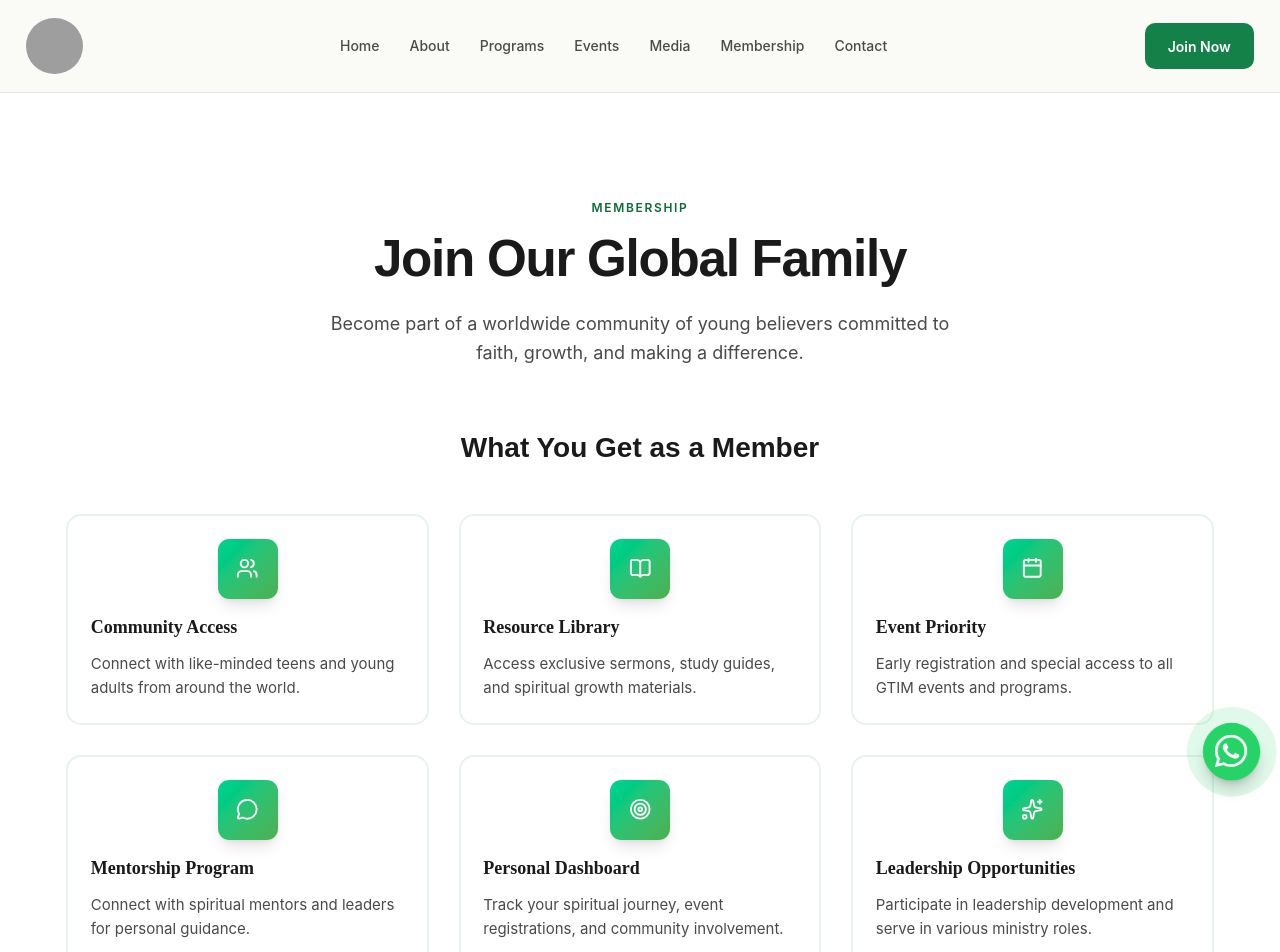
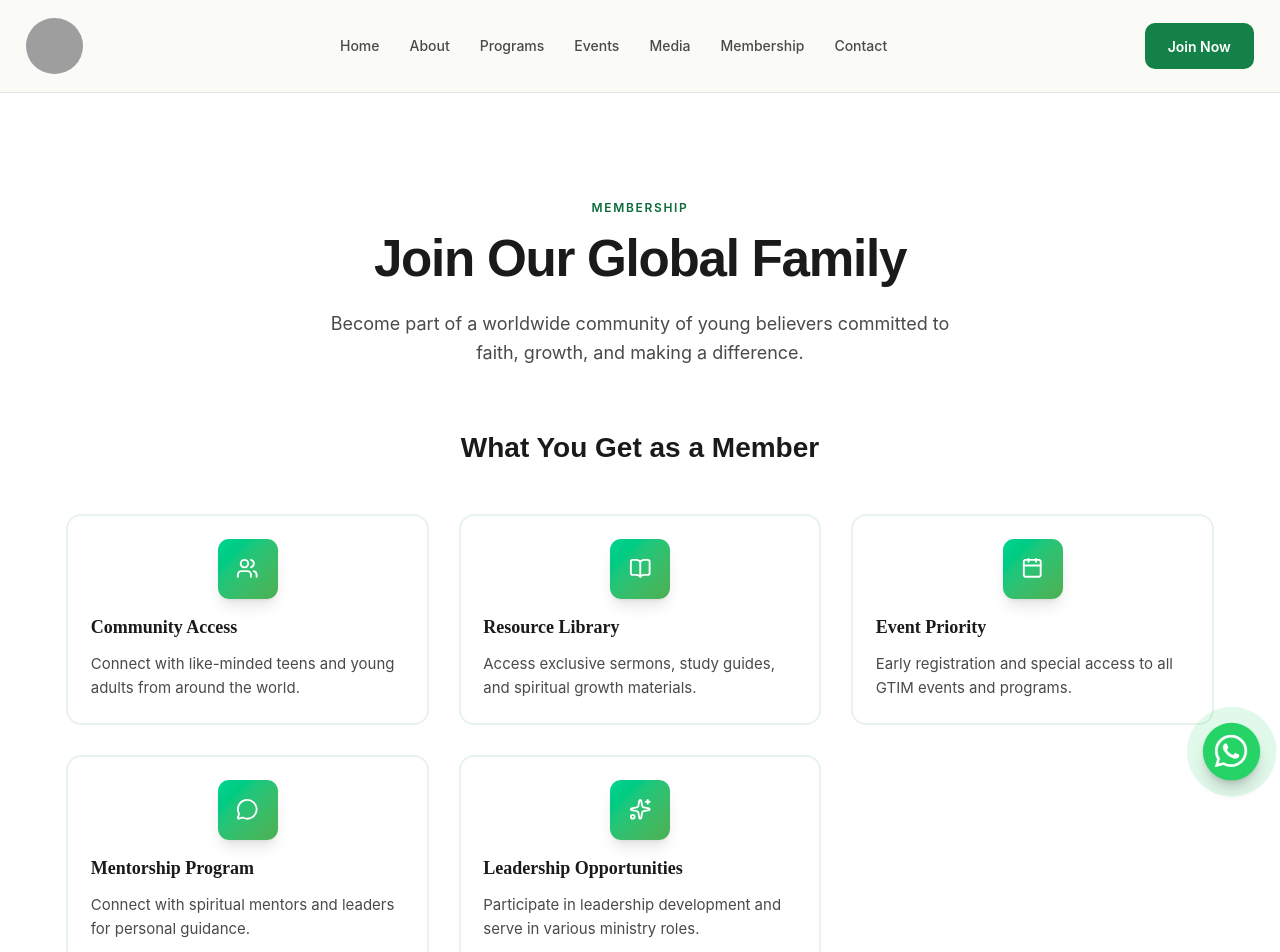
Before and after one commit to AdebestAA/godly-teens-frontend, a React (Vite) app: page /membership in a window 1280 px wide. Shown: the top 952 px of the page. Built offline with nearby package versions, Linux system fonts and the light colour scheme; grey boxes are pictures that could not be loaded.

Commit message:
removed the dashbaord

```diff
--- a/src/components/Membership.tsx
+++ b/src/components/Membership.tsx
@@ -48,12 +48,12 @@ const Membership: React.FC = () => {
       description:
         "Connect with spiritual mentors and leaders for personal guidance.",
     },
-    {
-      icon: "target",
-      title: "Personal Dashboard",
-      description:
-        "Track your spiritual journey, event registrations, and community involvement.",
-    },
+    // {
+    //   icon: "target",
+    //   title: "Personal Dashboard",
+    //   description:
+    //     "Track your spiritual journey, event registrations, and community involvement.",
+    // },
     {
       icon: "sparkles",
       title: "Leadership Opportunities",
```
